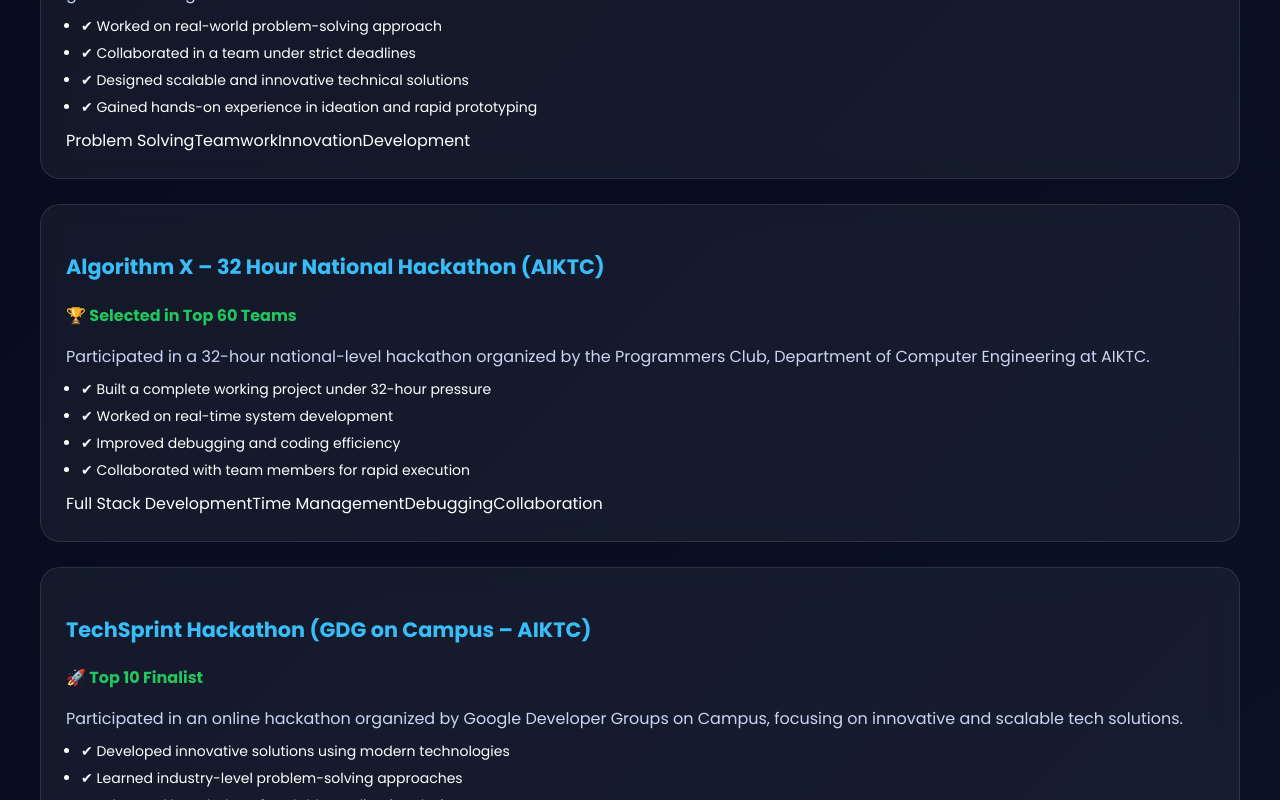
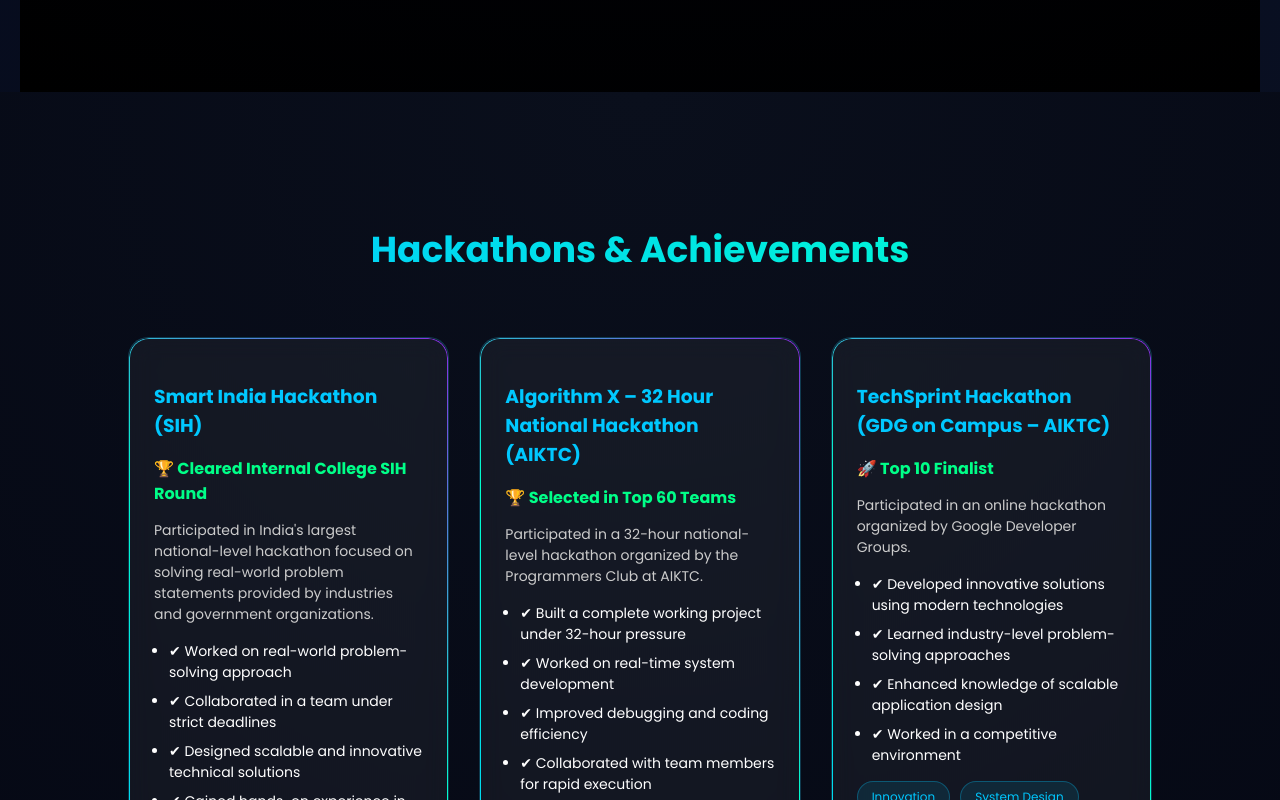
Before and after one commit to skyusufrafi/Portfolio-Yusuf, a React (Vite) app: page / in a window 1280 px wide. Shown: the part 2800-3600 px from the top of the page. Built offline with nearby package versions, Linux system fonts and the light colour scheme.

Commit message:
final upload

```diff
--- a/src/components/Achievements.jsx
+++ b/src/components/Achievements.jsx
@@ -1,11 +1,12 @@
 import React from "react";
 import { motion } from "framer-motion";
+import "./achievements.css";
 
 const hackathons = [
   {
     title: "Smart India Hackathon (SIH)",
-    achievement: "✅ Cleared Internal College SIH Round",
-    desc: "Participated in India’s largest national-level hackathon focused on solving real-world problem statements provided by industries and government organizations.",
+    achievement: "🏆 Cleared Internal College SIH Round",
+    desc: "Participated in India's largest national-level hackathon focused on solving real-world problem statements provided by industries and government organizations.",
     points: [
       "Worked on real-world problem-solving approach",
       "Collaborated in a team under strict deadlines",
@@ -14,11 +15,10 @@
     ],
     skills: ["Problem Solving", "Teamwork", "Innovation", "Development"]
   },
-
   {
     title: "Algorithm X – 32 Hour National Hackathon (AIKTC)",
     achievement: "🏆 Selected in Top 60 Teams",
-    desc: "Participated in a 32-hour national-level hackathon organized by the Programmers Club, Department of Computer Engineering at AIKTC.",
+    desc: "Participated in a 32-hour national-level hackathon organized by the Programmers Club at AIKTC.",
     points: [
       "Built a complete working project under 32-hour pressure",
       "Worked on real-time system development",
@@ -27,62 +27,59 @@
     ],
     skills: ["Full Stack Development", "Time Management", "Debugging", "Collaboration"]
   },
-
   {
     title: "TechSprint Hackathon (GDG on Campus – AIKTC)",
     achievement: "🚀 Top 10 Finalist",
-    desc: "Participated in an online hackathon organized by Google Developer Groups on Campus, focusing on innovative and scalable tech solutions.",
+    desc: "Participated in an online hackathon organized by Google Developer Groups.",
     points: [
       "Developed innovative solutions using modern technologies",
       "Learned industry-level problem-solving approaches",
       "Enhanced knowledge of scalable application design",
-      "Worked in a competitive and collaborative environment"
+      "Worked in a competitive environment"
     ],
     skills: ["Innovation", "System Design", "Development", "Problem Solving"]
   }
 ];
 
-function Hackathons() {
+function Achievements() {
   return (
-    <section id="hackathons" className="hackathon-section">
-
+    <section className="hackathons-section" id="hackathons">
       <h2 className="section-title">Hackathons & Achievements</h2>
 
       <div className="hackathon-container">
-        {hackathons.map((hack, index) => (
+        {hackathons.map((hackathon, index) => (
           <motion.div
             key={index}
             className="hackathon-card"
-            initial={{ opacity: 0, y: 40 }}
+            initial={{ opacity: 0, y: 50 }}
             whileInView={{ opacity: 1, y: 0 }}
-            transition={{ duration: 0.6, delay: index * 0.2 }}
+            whileHover={{ scale: 1.05, rotateX: 5, rotateY: -5 }}
+            transition={{ duration: 0.4 }}
           >
-            <h3>{hack.title}</h3>
+            <h3>{hackathon.title}</h3>
 
-            <div className="achievement">
-              {hack.achievement}
-            </div>
+            <p className="achievement">{hackathon.achievement}</p>
 
-            <p className="desc">{hack.desc}</p>
+            <p className="desc">{hackathon.desc}</p>
 
             <ul>
-              {hack.points.map((p, i) => (
-                <li key={i}>✔ {p}</li>
+              {hackathon.points.map((point, i) => (
+                <li key={i}>✔ {point}</li>
               ))}
             </ul>
 
-            <div className="skills">
-              {hack.skills.map((s, i) => (
-                <span key={i}>{s}</span>
+            <div className="skills-container">
+              {hackathon.skills.map((skill, i) => (
+                <span key={i} className="skill-badge">
+                  {skill}
+                </span>
               ))}
             </div>
-
           </motion.div>
         ))}
       </div>
-
     </section>
   );
 }
 
-export default Hackathons;
+export default Achievements;
--- /dev/null
+++ b/src/components/achievements.css
@@ -0,0 +1,131 @@
+/* BACKGROUND */
+.hackathons-section {
+  padding: 100px 10%;
+  background: radial-gradient(circle at top, #0a0f1c, #050814);
+  color: white;
+  perspective: 1000px;
+}
+
+/* TITLE */
+.section-title {
+  text-align: center;
+  font-size: 36px;
+  margin-bottom: 60px;
+  background: linear-gradient(90deg, #00c8ff, #00ffcc);
+  -webkit-background-clip: text;
+  -webkit-text-fill-color: transparent;
+}
+
+/* GRID */
+.hackathon-container {
+  display: grid;
+  grid-template-columns: repeat(auto-fit, minmax(320px, 1fr));
+  gap: 30px;
+}
+
+/* CARD */
+.hackathon-card {
+  position: relative;
+  padding: 25px;
+  border-radius: 20px;
+
+  background: rgba(255, 255, 255, 0.05);
+  backdrop-filter: blur(12px);
+
+  border: 1px solid rgba(0, 200, 255, 0.2);
+
+  transition: all 0.4s ease;
+  overflow: hidden;
+}
+
+/* GLOW BORDER */
+.hackathon-card::before {
+  content: "";
+  position: absolute;
+  inset: 0;
+  border-radius: 20px;
+  padding: 1px;
+  background: linear-gradient(45deg, #00c8ff, #00ffcc, #8a2be2);
+  -webkit-mask:
+    linear-gradient(#000 0 0) content-box,
+    linear-gradient(#000 0 0);
+  -webkit-mask-composite: xor;
+  pointer-events: none;
+}
+
+/* HOVER */
+.hackathon-card:hover {
+  box-shadow: 0 0 30px rgba(0, 200, 255, 0.4);
+}
+
+/* TITLE */
+.hackathon-card h3 {
+  color: #00c8ff;
+  margin-bottom: 10px;
+}
+
+/* ACHIEVEMENT */
+.achievement {
+  color: #00ff88;
+  font-weight: bold;
+  margin-bottom: 10px;
+}
+
+/* DESC */
+.desc {
+  font-size: 14px;
+  color: #ccc;
+  margin-bottom: 15px;
+}
+
+/* LIST */
+ul {
+  padding-left: 15px;
+  margin-bottom: 15px;
+}
+
+ul li {
+  margin-bottom: 8px;
+  font-size: 14px;
+}
+
+/* SKILLS */
+.skills-container {
+  display: flex;
+  flex-wrap: wrap;
+  gap: 10px;
+}
+
+.skill-badge {
+  padding: 6px 14px;
+  border-radius: 20px;
+  font-size: 12px;
+
+  background: rgba(0, 200, 255, 0.1);
+  border: 1px solid rgba(0, 200, 255, 0.3);
+
+  color: #00c8ff;
+
+  transition: 0.3s;
+}
+
+.skill-badge:hover {
+  background: linear-gradient(45deg, #00c8ff, #00ffcc);
+  color: black;
+  transform: scale(1.1);
+}
+
+/* MOBILE */
+@media (max-width: 768px) {
+  .hackathons-section {
+    padding: 60px 5%;
+  }
+
+  .section-title {
+    font-size: 26px;
+  }
+
+  .hackathon-card {
+    padding: 20px;
+  }
+}
--- a/src/index.css
+++ b/src/index.css
@@ -145,73 +145,6 @@
   .cgpa-grid {
     flex-direction: column;
   }
-}
-
-/* SECTION */
-.hackathon-section {
-  padding: 100px 20px;
-}
-
-/* TITLE */
-.section-title {
-  text-align: center;
-  font-size: 2.5rem;
-  margin-bottom: 50px;
-  background: linear-gradient(90deg,#22d3ee,#3b82f6,#a855f7);
-  -webkit-background-clip: text;
-  color: transparent;
-}
-
-/* GRID */
-.hackathon-container {
-  display: flex;
-  flex-direction: column;
-  gap: 25px;
-}
-
-/* CARD */
-.hackathon-card {
-  background: rgba(255,255,255,0.05);
-  padding: 25px;
-  border-radius: 20px;
-  backdrop-filter: blur(12px);
-  border: 1px solid rgba(255,255,255,0.1);
-  transition: 0.3s;
-}
-
-.hackathon-card:hover {
-  transform: translateY(-8px);
-  box-shadow: 0 0 25px rgba(56,189,248,0.3);
-}
-
-/* TITLE */
-.hackathon-card h3 {
-  font-size: 1.3rem;
-  color: #38bdf8;
-}
-
-/* ACHIEVEMENT */
-.achievement {
-  margin: 10px 0;
-  font-weight: bold;
-  color: #22c55e;
-}
-
-/* DESC */
-.desc {
-  color: #cbd5f5;
-  margin-bottom: 10px;
-}
-
-/* LIST */
-.hackathon-card ul {
-  margin: 10px 0;
-  padding-left: 15px;
-}
-
-.hackathon-card li {
-  margin-bottom: 6px;
-  font-size: 14px;
 }
 
 .skills-section {
```
